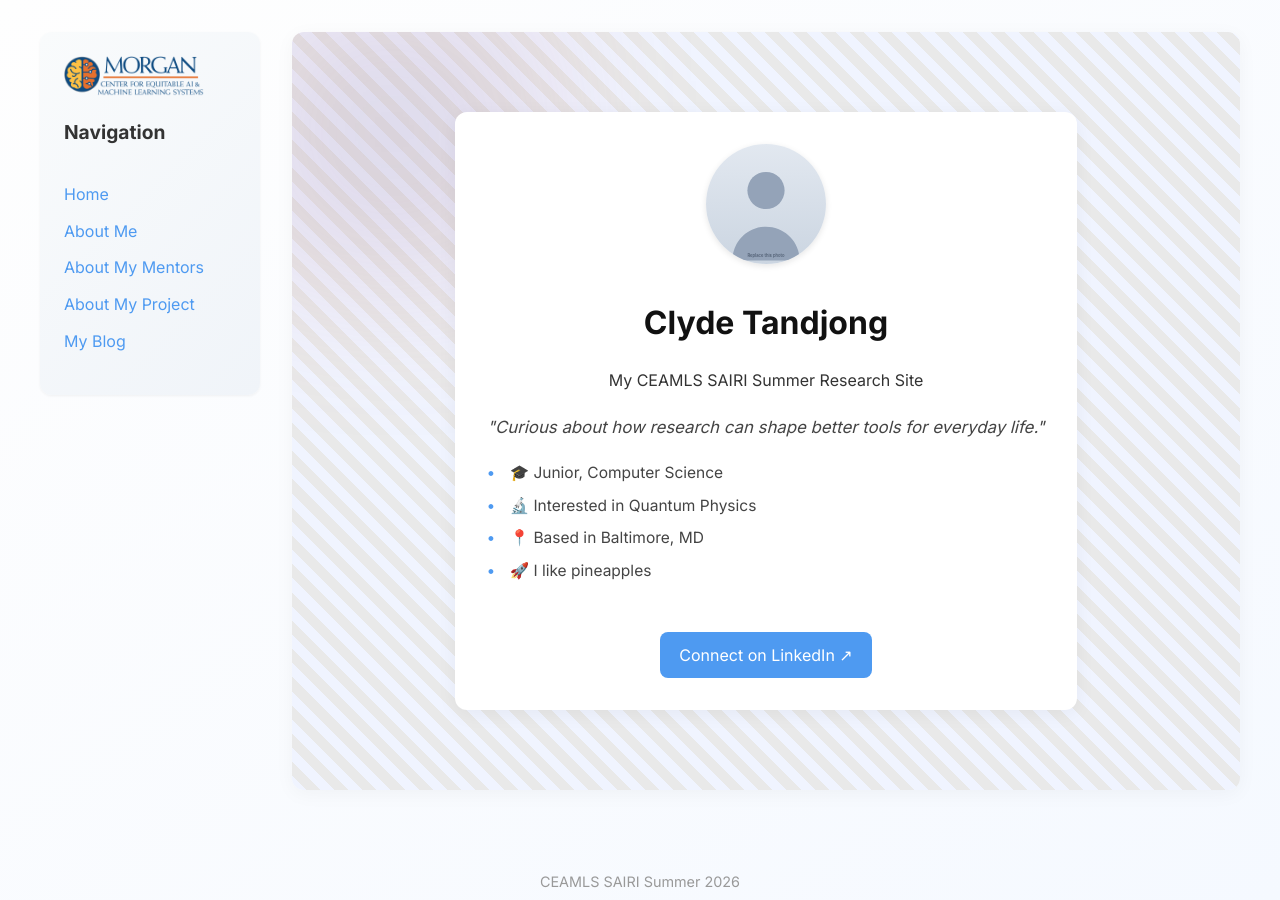
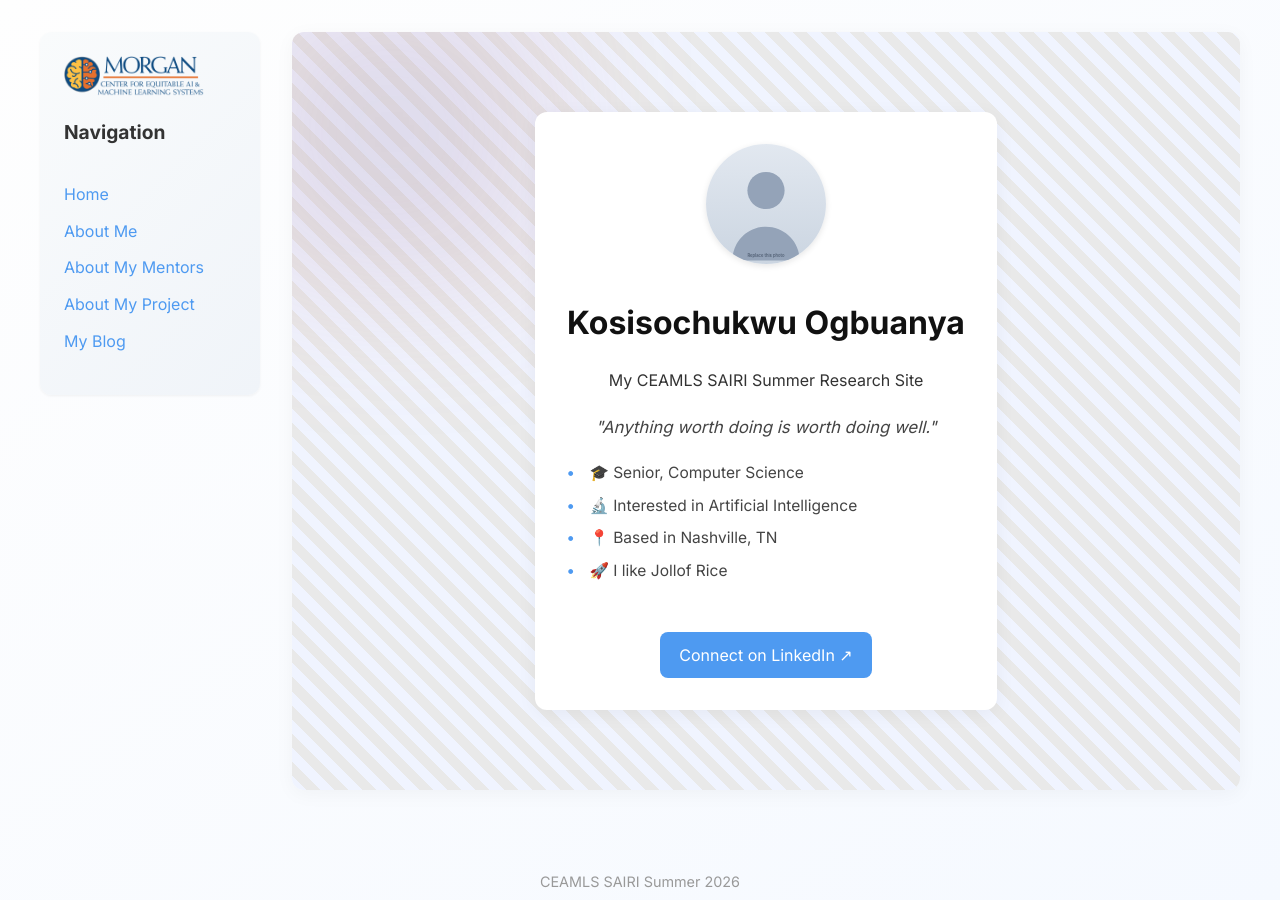
Before and after one commit to Kosiso7-og/Kosiso7-ogceamls26.github.io, a Jekyll site: the page built from index.md, in a window 1280 px wide. Built offline with Jekyll 4.4.1, drawn with Linux system fonts in a browser that asks for light colours.

Commit message:
Update personal details in index.md

```diff
--- a/index.md
+++ b/index.md
@@ -1,18 +1,18 @@
 ---
 layout: home
 title: Home
-display_name: Clyde Tandjong                  # <- shown as the big display name on the hero
+display_name: Kosisochukwu Ogbuanya                  # <- shown as the big display name on the hero
 description: My CEAMLS SAIRI Summer Research Site
 
-motto: "Curious about how research can shape better tools for everyday life."
+motto: "Anything worth doing is worth doing well."
 
 quick_facts:
-  - "🎓 Junior, Computer Science"
-  - "🔬 Interested in Quantum Physics"
-  - "📍 Based in Baltimore, MD"
-  - "🚀 I like pineapples"
+  - "🎓 Senior, Computer Science"
+  - "🔬 Interested in Artificial Intelligence"
+  - "📍 Based in Nashville, TN"
+  - "🚀 I like Jollof Rice"
 
-linkedin: https://www.linkedin.com/in/example
+linkedin: https://www.linkedin.com/in/kosiso-ogbuanya/
 image: /assets/images/profile.svg
 
 # A "Currently" block — three short status lines for the home page.
```
